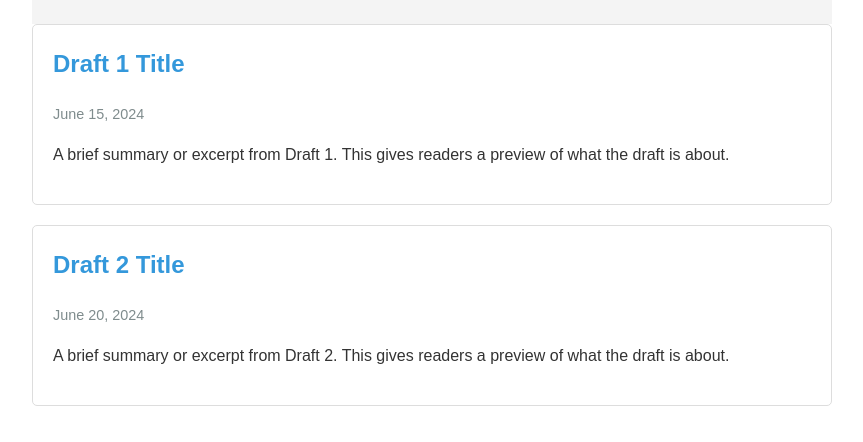
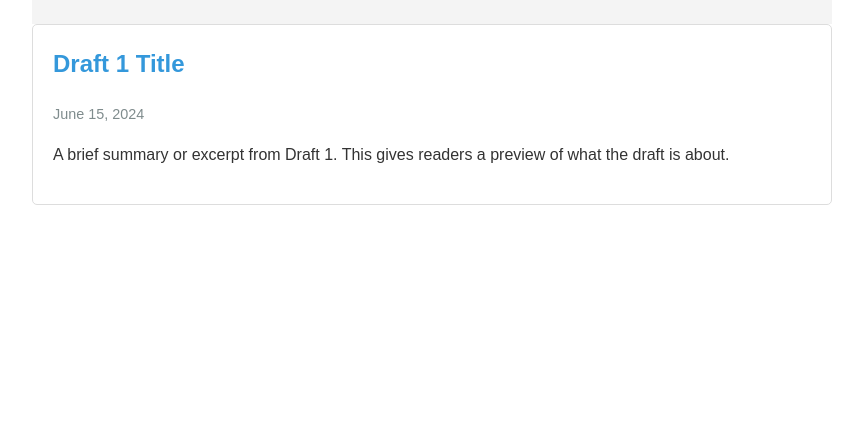
Before and after one commit to fischer36/fischer36.github.io, a plain HTML site: page index.html in a window 1280 px wide. Shown: the part 122-564 px from the top of the page, without its empty margins (208-1071 px from the left). Drawn offline with Linux system fonts and the light colour scheme.

Commit message:
Second draft

```diff
--- a/index.html
+++ b/index.html
@@ -57,13 +57,6 @@
             <p>A brief summary or excerpt from Draft 1. This gives readers a preview of what the draft is about.</p>
         </article>
 
-        <!-- Draft 2 -->
-        <article class="draft-entry">
-            <h2><a href="drafts/draft2.html">Draft 2 Title</a></h2>
-            <p class="draft-date">June 20, 2024</p>
-            <p>A brief summary or excerpt from Draft 2. This gives readers a preview of what the draft is about.</p>
-        </article>
-
         <!-- Add more draft entries here as you create them -->
     </main>
 </body>
```
Also changed, not shown: drafts/draft1.html (+2 -2 lines).
